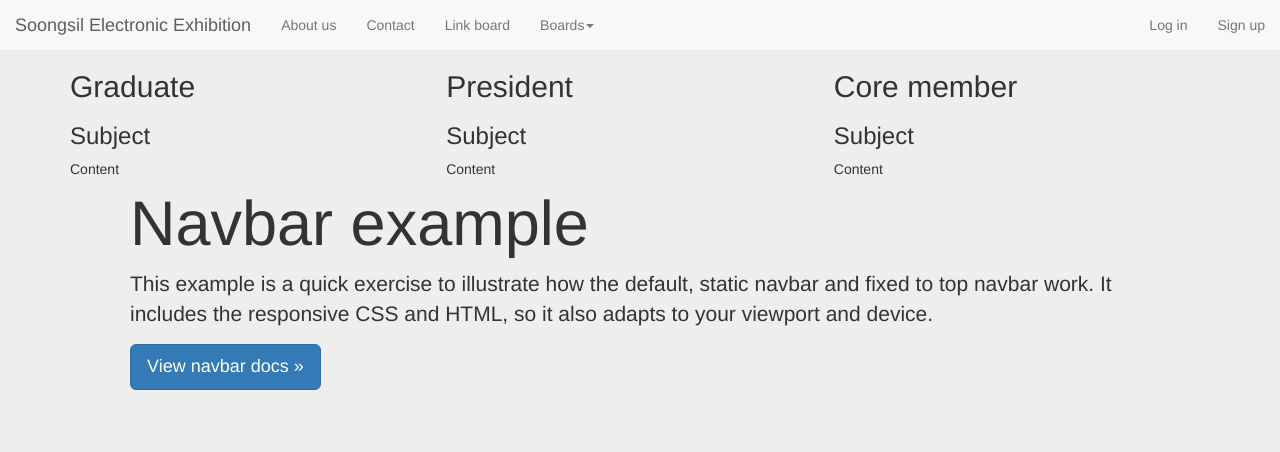
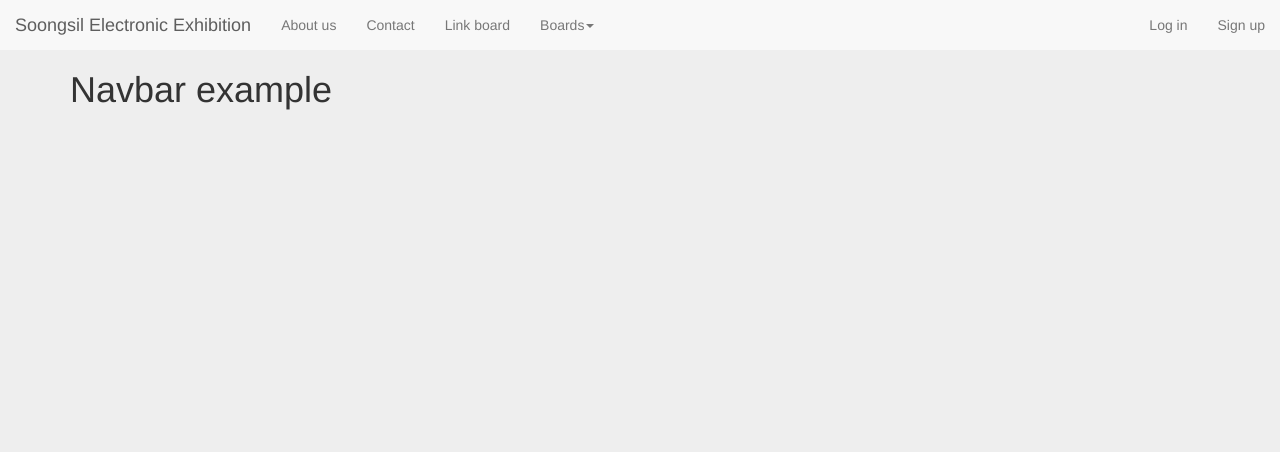
Before and after one commit to wikibootup/home, a Django app: page / in a window 1280 px wide. Shown: the top 452 px of the page. Run offline with Django 3.2, Linux system fonts and the light colour scheme; data that the repository does not hold is empty; some libraries are stand-ins or nearby versions.

Commit message:
templates/home.html : re design main page body

```diff
--- a/seeseehome/templates/home.html
+++ b/seeseehome/templates/home.html
@@ -2,53 +2,6 @@
 {% block content %}
   {% include 'menu.html' %}
    <div class="container">
-     <div id="left_of_home">
-      <div id="inline-container">
-            <div id="inline-header">
-                <div id="inline-headerLeft"><h2 id="inline-sampleTitle" contenteditable="false">Graduate</h2>
-                    <h3 contenteditable="true">Subject</h3></div>
-                <div id="inline-headerRight">
-                    <div contenteditable="true"><p>Content</div>
-                </div>
-            </div>
-          </div>
-        </div>
-     <div id="middle_of_home">
-      <div id="inline-container">
-        <div id="inline-header">
-                <div id="inline-headerLeft"><h2 id="inline-sampleTitle" contenteditable="false">President</h2>
-                    <h3 contenteditable="true">Subject</h3></div>
-                <div id="inline-headerRight">
-                    <div contenteditable="true"><p>Content</div>
-                </div>
-            </div>
-          </div>
-        </div>
-     <div id="right_of_home">
-      <div id="inline-container">
-        <div id="inline-header">
-                <div id="inline-headerLeft"><h2 id="inline-sampleTitle" contenteditable="false">Core member</h2>
-                    <h3 contenteditable="true">Subject</h3></div>
-                <div id="inline-headerRight">
-                    <div contenteditable="true"><p>Content</div>
-                </div>
-            </div>
-          </div>
-        </div>
-
-
-
-      <!-- Main component for a primary marketing message or call to action -->
-      <div class="jumbotron">
-        <h1>Navbar example</h1>
-        <p>This example is a quick exercise to illustrate how the default, static navbar and fixed to top navbar work. It includes the responsive CSS and HTML, so it also adapts to your viewport and device.</p>
-        <p>
-          <a class="btn btn-lg btn-primary" href="../../components/#navbar" role="button">View navbar docs &raquo;</a>
-        </p>
-      </div>
-
-    </div> <!-- /container -->
-
-
-
+     <h1>Navbar example</h1>
+   </div> <!-- /container -->
 {% endblock %}
```
